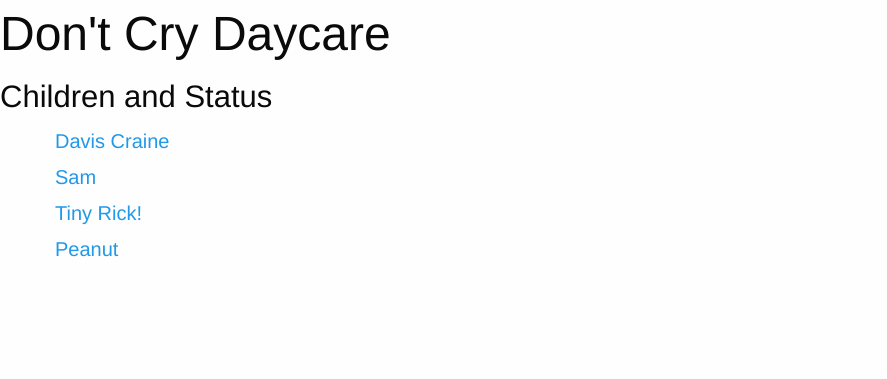
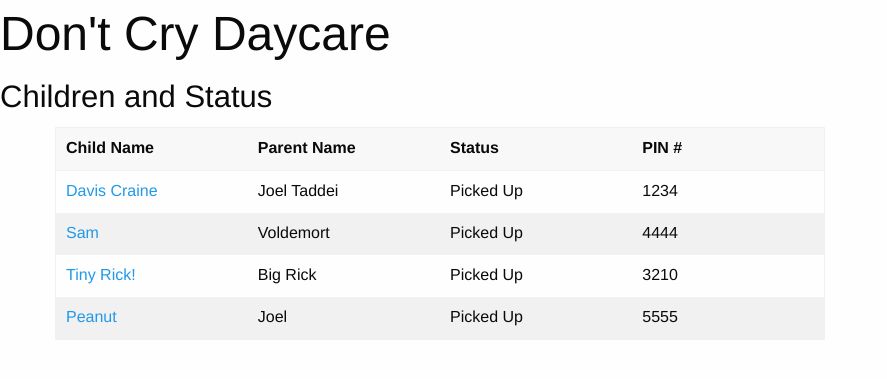
Before and after one commit to buypolarbear/Childcare, a Django app: page /child_list/ in a window 1280 px wide. Shown: the top 379 px of the page, without its empty margins (0-887 px from the left). Run offline with Django 3.2, Linux system fonts and the light colour scheme; data comes from the database, SQL or seed files in the repository; some libraries are stand-ins or nearby versions.

Commit message:
added child list and checkin log

```diff
--- a/app/admin.py
+++ b/app/admin.py
@@ -1,4 +1,4 @@
 from django.contrib import admin
-from app.models import Child, Profile
+from app.models import Child, Profile, CheckIn_Log
 # Register your models here.
-admin.site.register([Child, Profile])
+admin.site.register([Child, Profile, CheckIn_Log])
--- a/app/models.py
+++ b/app/models.py
@@ -32,9 +32,12 @@ class Child(models.Model):
     age = models.IntegerField()
     pin = models.CharField(max_length=4)
 
-    @property
     def __str__(self):
         return self.name
+
+    @property
+    def status(self):
+        return self.checkin_log_set.first()
 
 
 class CheckIn_Log(models.Model):
@@ -43,16 +46,20 @@ class CheckIn_Log(models.Model):
     pick_up = models.DateTimeField(auto_now=False, null=True)
     in_class = models.BooleanField(default=False)
 
+    class Meta:
+        ordering = ('-drop_off',)
+
     def __str__(self):
         return self.child.name
 
     @property
     def status_of_child(self):
         if self.in_class is True:
-            return str("is in class")
+            return str("In Class")
         else:
-            return str("is not in class")
+            return str("Picked Up")
 
     @property
     def time_in_class(self):
-        return self.pick_up - self.drop_off
+        td = (self.pick_up - self.drop_off)
+        return round(((td.seconds / 60) / 60), 3)
--- a/app/views.py
+++ b/app/views.py
@@ -5,6 +5,7 @@ from django.views.generic.edit import CreateView, UpdateView
 from django.http import HttpResponseRedirect
 from django.core.urlresolvers import reverse, reverse_lazy
 from datetime import datetime
+import time
 
 
 class ChildCreateView(CreateView):
@@ -15,13 +16,6 @@ class ChildCreateView(CreateView):
 
 class IndexView(TemplateView):
     template_name = "index.html"
-
-    # def get_context_data(self):
-    #     context = super().get_context_data()
-    #     if self.request.GET:
-    #         context['child'] = Child.objects.get(pin=request.GET.get['pin'])
-    #         return HttpResponseRedirect(reverse)
-    #     return context
 
 
 class BlahView(TemplateView):
@@ -34,7 +28,7 @@ class BlahView(TemplateView):
         if here:
             if not here.in_class:
                 return HttpResponseRedirect(reverse('child_status_time_create_view', args=(child.id,)))
-            return HttpResponseRedirect(reverse('child_status_update_view', args=(child.id,)))
+            return HttpResponseRedirect(reverse('child_status_update_view', args=(here.id,)))
         return HttpResponseRedirect(reverse('child_status_time_create_view', args=(child.id,)))
 
 
@@ -42,7 +36,10 @@ class ChildStatusTimeCreateView(CreateView):
     model = CheckIn_Log
     fields = ("in_class",)
     template_name = 'app/child_status_form.html'
-    success_url = reverse_lazy('index_view')
+
+    def get_success_url(self):
+        time.sleep(6)
+        return reverse_lazy('index_view')
 
     def get_context_data(self, **kwargs):
         context = super().get_context_data(**kwargs)
@@ -51,9 +48,7 @@ class ChildStatusTimeCreateView(CreateView):
 
     def form_valid(self, form):
         instance = form.save(commit=False)
-        if instance.in_class is False:
-            instance.pick_up = datetime.now()
-            return super().form_valid(form)
+        instance.child = Child.objects.get(id=self.kwargs['pk'])
         return super().form_valid(form)
 
 
@@ -63,11 +58,14 @@ class ChildStatusUpdateView(UpdateView):
     template_name = 'app/child_status_form.html'
     success_url = reverse_lazy('index_view')
 
+    def get_context_data(self, **kwargs):
+        context = super().get_context_data(**kwargs)
+        context["child"] = CheckIn_Log.objects.get(id=self.kwargs['pk'])
+        return context
+
     def form_valid(self, form):
         instance = form.save(commit=False)
-        if instance.in_class is True:
-            instance.drop_off = datetime.now()
-            return super().form_valid(form)
+        instance.pick_up = datetime.now()
         return super().form_valid(form)
 
 
@@ -81,11 +79,13 @@ class ChildListView(ListView):
 
 
 class ChildCheckIn_LogListView(ListView):
-    model = CheckIn_Log
-    success_url = reverse_lazy('index_view')
     template_name = "child_checkin_log.html"
 
     def get_context_data(self, **kwargs):
         context = super().get_context_data(**kwargs)
-        context['checkin_log'] = CheckIn_Log.objects.filter(child=self.child)
+        context['child'] = Child.objects.get(id=self.kwargs['pk'])
         return context
+
+    def get_queryset(self, **kwargs):
+        child = Child.objects.get(id=self.kwargs['pk'])
+        return CheckIn_Log.objects.filter(child=child)
--- a/templates/app/child_list.html
+++ b/templates/app/child_list.html
@@ -4,16 +4,31 @@ active
 {% endblock %}
 {% block content %}
 <h3>Children and Status</h3>
-{% for child in object_list %}
 
 <div class="row">
-  <div class="medium-4 columns">
-
-    <h5><a href="{% url 'child_checkin_log_list_view' child.id %}">{{ child.name }}</a></h5>
-
+  <div class="medium-8 columns">
+    <table>
+      <thead>
+        <tr>
+          <th width="150">Child Name</th>
+          <th width="150">Parent Name</th>
+          <th width="150">Status</th>
+          <th width="150">PIN #</th>
+        </tr>
+      </thead>
+      <tbody>
+        {% for object in object_list %}
+        <tr>
+          <td><a href="{% url 'child_checkin_log_list_view' object.id %}">{{ object.name }}</a></td>
+          <td>{{ object.parent }}</td>
+          <td>{{ object.status.status_of_child }}</td>
+          <td>{{ object.pin }}</td>
+        </tr>
+        {% endfor %}
+      </tbody>
+    </table>
   </div>
 </div>
 
-{% endfor %}
 
 {% endblock %}
```
Also changed, not shown: templates/app/child_status_form.html (+4 -5 lines), templates/child_checkin_log.html (+21 -2 lines), db.sqlite3.
